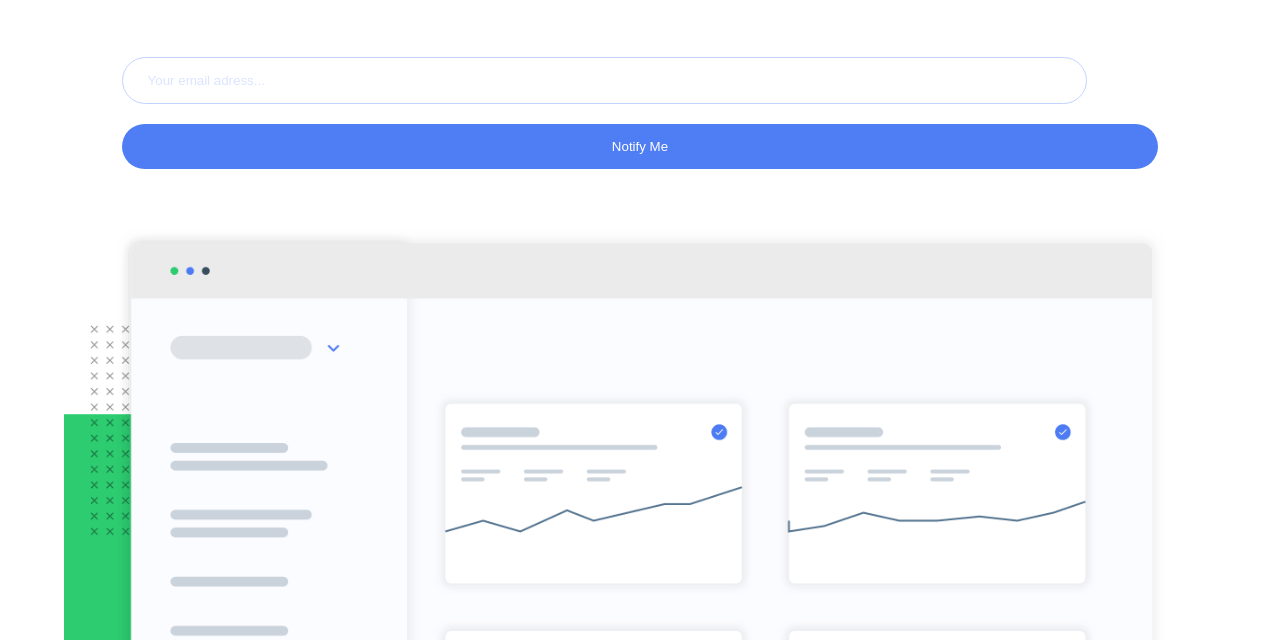
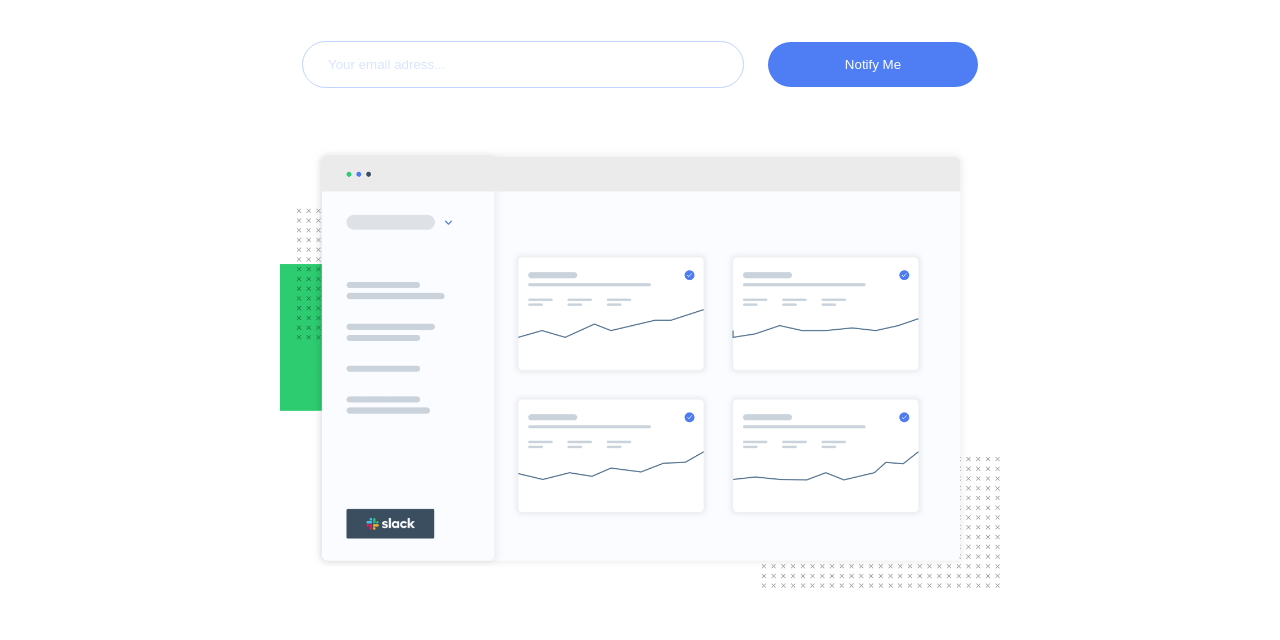
Before and after one commit to mbarnstien/ping-coming-soon-page, a plain HTML site: page index.html in a window 1280 px wide. Shown: the part 251-891 px from the top of the page. Drawn offline with nearby package versions, Linux system fonts and the light colour scheme.

Commit message:
Desktop Styles

```diff
--- a/index.html
+++ b/index.html
@@ -15,7 +15,7 @@
 
 </head>
 <body>
-  <div class="conatainer">
+  <div class="container">
     <div class="card">
       <div class="card-text">
         <img src="images/logo.svg" alt="Ping Logo" />
--- a/main.css
+++ b/main.css
@@ -131,3 +131,44 @@ button {
 .attribution a {
     color: hsl(228, 45%, 44%);
 }
+
+@media only screen and (min-width: 1200px) {
+    .container {
+        max-width: 800px;
+        margin: 30px auto;
+    }
+
+    .card {
+        display: flex;
+        align-items: center;
+        justify-content: center;
+        flex-direction: column;
+    }
+
+    .card-text h1 {
+        font-size: 1.75em;
+    }
+
+    form {
+        width: 700px;
+        display: flex;
+        justify-content: space-evenly;
+        align-items: center;
+        flex-direction: row;
+    }
+
+    input {
+        width: 60%;
+        margin: 10px auto;
+    }
+
+    button {
+        width: 30%;
+        padding: 15px 10px;
+        margin: 10px auto;
+    }
+
+    .card-bottom {
+        max-width: 300px;
+    }
+}
```
